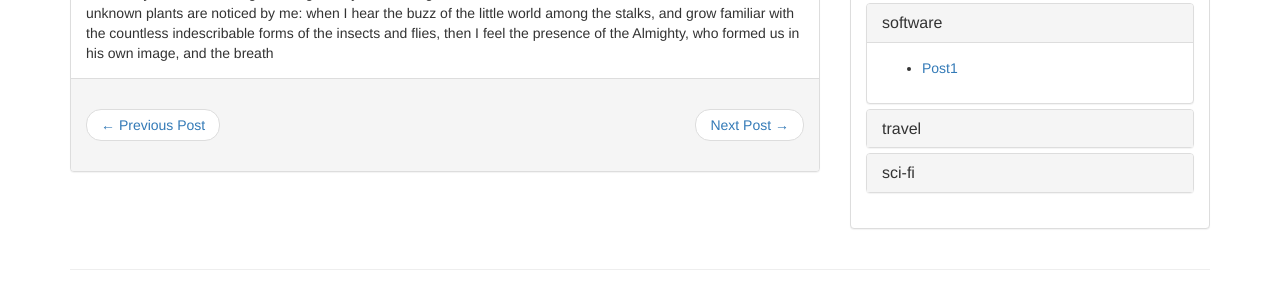
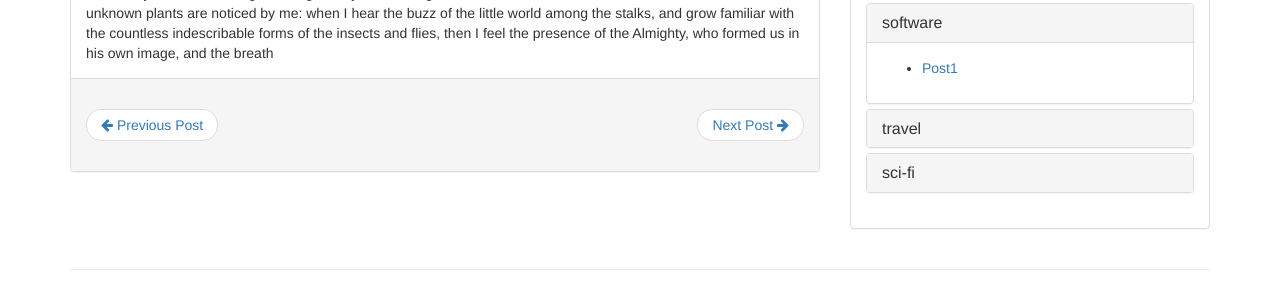
Before and after one commit to TheEssem/jekyllstrap-theme, a Jekyll site: the page built from _posts/2016-04-07-post4.html, in a window 1280 px wide. Shown: the part 327-619 px from the top of the page. Built offline with Jekyll 4.4.1, drawn with Linux system fonts in a browser that asks for light colours; nearby versions of some CDN libraries.

Commit message:
Update post.html

```diff
--- a/_layouts/post.html
+++ b/_layouts/post.html
@@ -17,12 +17,11 @@ layout: default
                 <ul class="pager blog-pager">
                     {% if page.previous.url %}
                     <li class="previous">
-                        <a href="{{ page.previous.url | prepend: site.url | replace: '//', '/' }}" data-toggle="tooltip" data-placement="top"
-                        title="{{page.previous.title}}">&larr; Previous Post</a>
+                        <a href="{{ page.previous.url }}" data-toggle="tooltip" data-placement="top" title="{{page.previous.title}}"><i class="fa fa-arrow-left"></i> Previous Post</a>
                     </li>
                     {% endif %} {% if page.next.url %}
                     <li class="next">
-                        <a href="{{ page.next.url | prepend: site.url | replace: '//', '/' }}" data-toggle="tooltip" data-placement="top" title="{{page.next.title}}">Next Post &rarr;</a>
+                        <a href="{{ page.next.url }}" data-toggle="tooltip" data-placement="top" title="{{page.next.title}}">Next Post <i class="fa fa-arrow-right"></i></a>
                     </li>
                     {% endif %}
                 </ul>
```
